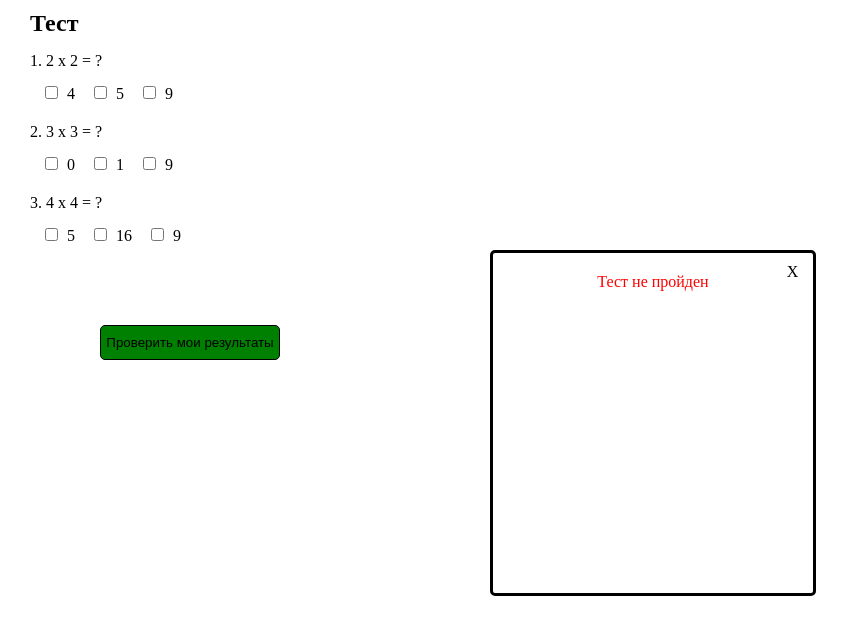
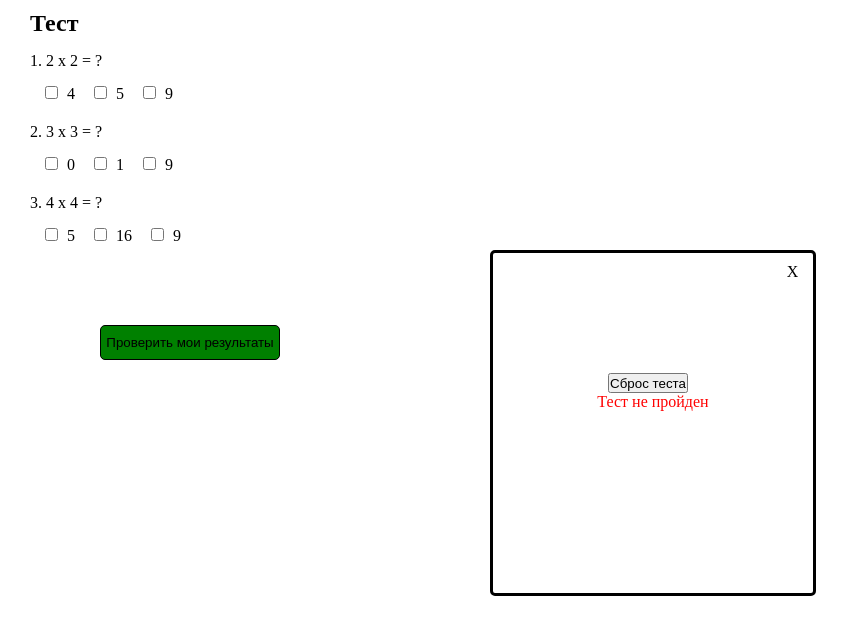
Before and after one commit to dekermendzhy/dnavtoparts.github.io, a plain HTML site: page js_13-14/index.html in a window 1280 px wide. Both pictures are taken after a click on the button "Проверить мои результаты". Shown: the whole page, without its empty margins (0-849 px from the left). Drawn offline with nearby package versions, Linux system fonts and the light colour scheme.

Commit message:
js_13-14 full version

```diff
--- a/js_13-14/css/style.css
+++ b/js_13-14/css/style.css
@@ -59,3 +59,9 @@ input[type="checkbox"]{
 	display: block;
     color: black;
 }
+.button{
+    margin: 100px 0 0 105px;
+    width: 80px;
+    height: 20px;
+    display: block;
+}
--- a/js_13-14/index.html
+++ b/js_13-14/index.html
@@ -36,7 +36,7 @@
 
     <div id="modal_form">
       <span id="modal_close">X</span>
-
+      <button class="button" type="button">Сброс теста</button>
     </div>
 
 </body>
--- a/js_13-14/js/script.js
+++ b/js_13-14/js/script.js
@@ -17,13 +17,11 @@ var test = [
     value: ['false', 'true', 'false']
 }];
 
-// -------------- Запись данных в локалсторэдж -------------- //
 
 localStorage.setItem('test', JSON.stringify(test));
 var str = localStorage.getItem('test');
     str = JSON.parse(str);
 
-// -------------- Шаблонизатор -------------- //
 
 $(function() {
     var $html = $('#test').html();
@@ -31,7 +29,6 @@ $(function() {
     $('body').append(tmpl(str));
 });
 
-// -------------- Проверка ответов -------------- //
 
 $(function () {
 
@@ -91,4 +88,9 @@ $(function () {
                 }
             );
         });
+
+        var $button = $('.button');
+            $button.on('click', function(){
+                location.reload();
+            });
 });
```
